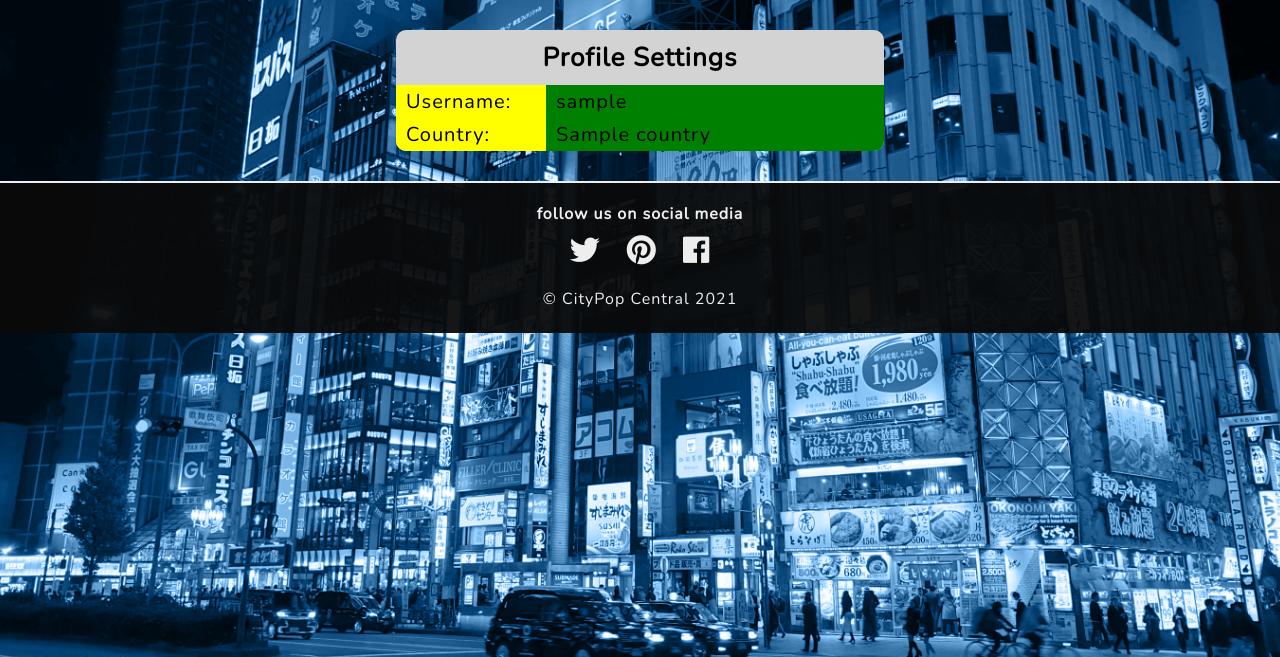
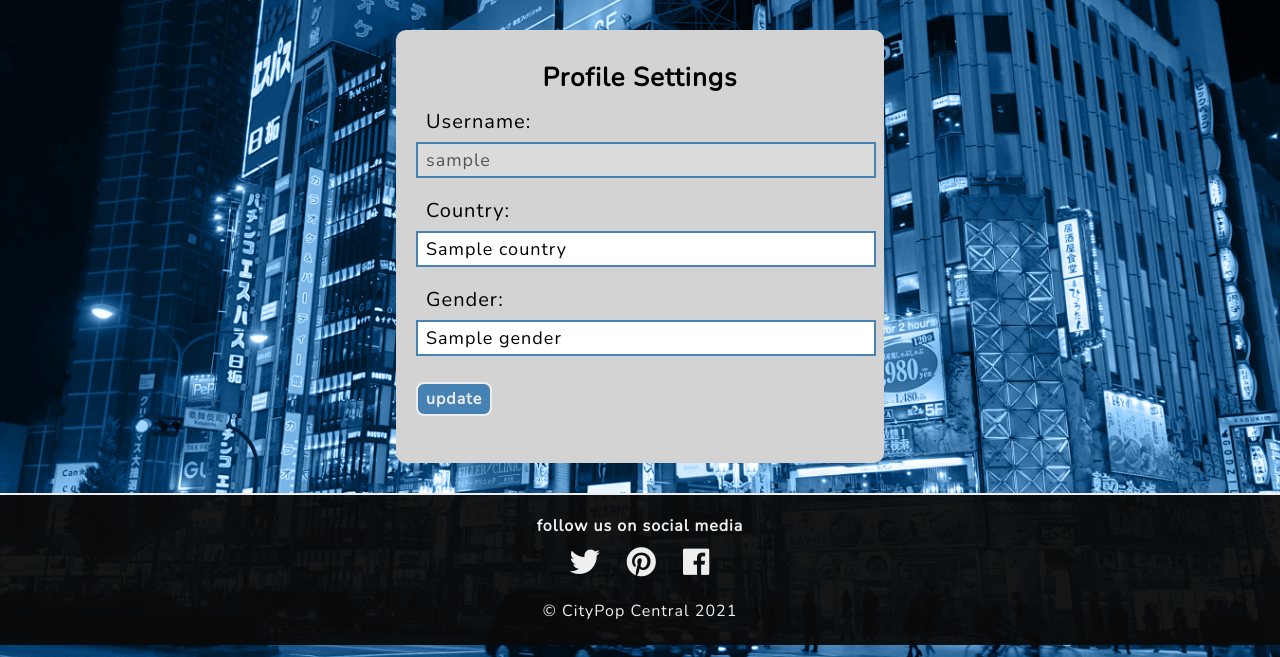
Before and after one commit to Eburonia/citypop-central, a Flask app: page /profile/1 in a window 1280 px wide. Shown: the part 143-800 px from the top of the page. Run offline with Flask 2, Linux system fonts and the light colour scheme; the visitor is signed in with stand-in values (Sample User, id 1); a database or web service that is not in the repository returns one stand-in record (values such as "Sample title"); some libraries are stand-ins or nearby versions.

Commit message:
feat: update profile functionality

```diff
--- a/app.py
+++ b/app.py
@@ -106,6 +106,23 @@ def profile(username):
     return redirect(url_for("login"))
 
 
+@app.route("/update_profile/<username>", methods=["GET", "POST"])
+def update_profile(username):
+
+    if request.method == "POST":
+        submit = {
+            "username": session["user"],
+            "password": generate_password_hash("Delusso666!"),
+            "gender": request.form.get("gender")
+        }
+        mongo.db.users.update({"username": username}, submit)
+        flash("Profile Successfully Updated")
+
+    return redirect(url_for("index"))
+
+
+
+
 @app.route("/logout")
 def logout():
     # remove user from session cookies
--- a/templates/profile.html
+++ b/templates/profile.html
@@ -10,6 +10,8 @@
         margin: 0 auto;
         border-radius: 10px;
         overflow: hidden;
+        box-sizing: border-box;
+        padding: 20px;
     }
 
     #settings > h3 {
@@ -19,7 +21,7 @@
 
     .setting-text {
         float: left;
-        background-color: yellow;
+
         padding: 3px 0 3px 10px;
         width: 150px;
         box-sizing: border-box;
@@ -27,7 +29,7 @@
 
     .setting-value {
         float: left;
-        background-color: green;
+
         padding: 3px 0 3px 10px;
         box-sizing: border-box;
         width: calc(100% - 150px)
@@ -41,15 +43,18 @@
 
     <h3>Profile Settings</h3>
 
-    <form action="" method="POST">
+    <form action="{{ url_for('update_profile', username=session.user) }}" method="POST">
 
         <div class="setting-text">Username: </div>
-        <div class="setting-value">{{ username }}</div>
+        <input type="text" id="username" name="username" value="{{ username }}" class="form-textbox" placeholder="Enter your new Username" aria-label="" disabled><br>
 
         <div class="setting-text">Country: </div>
-        <div class="setting-value">{{ settings.country }}</div>
+        <input type="text" id="country" name="country" value="{{ settings.country }}" class="form-textbox" placeholder="" aria-label="" required><br>
 
+        <div class="setting-text">Gender: </div>
+        <input type="text" id="gender" name="gender" value="{{ settings.gender }}" class="form-textbox" placeholder="Enter your new Username" aria-label="" required><br>
 
+        <input type="submit" value="update" class="form-button" aria-label="Click this button to update your profile, make sure you have added all required fields above"><br><br>
 
     </form>
 
```
